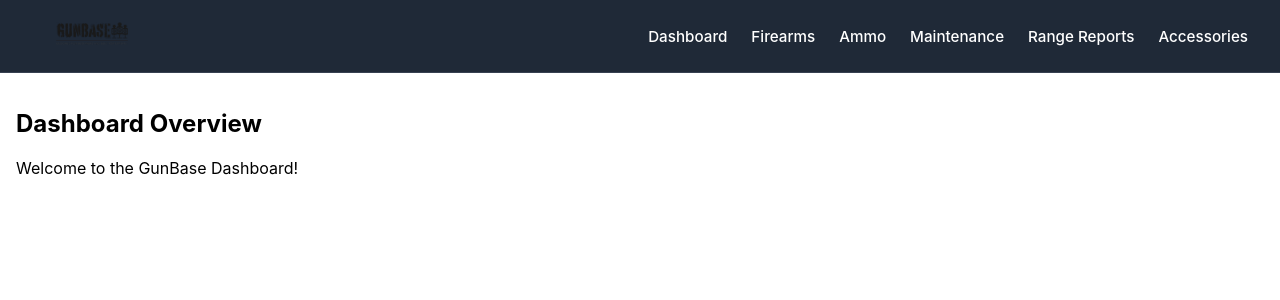
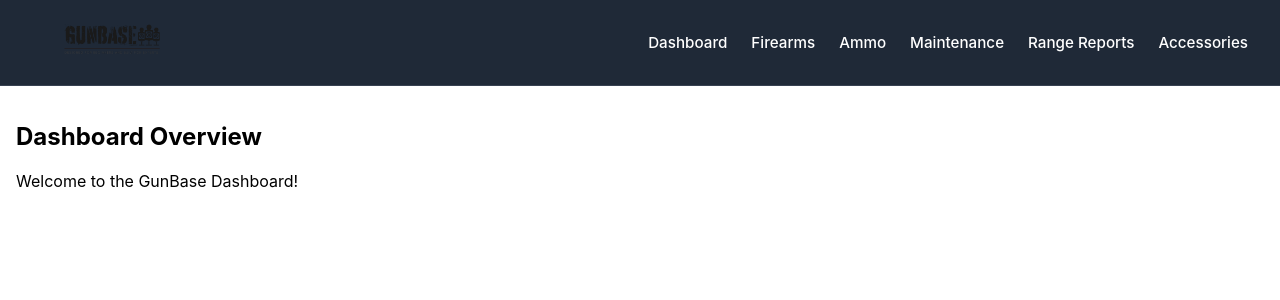
Before and after one commit to GunBaseApp/gunbase, a React (Create React App) app: page / in a window 1280 px wide. Shown: the top 300 px of the page. Built offline with nearby package versions, Linux system fonts and the light colour scheme.

Commit message:
Add logo to Navbar

```diff
--- a/src/components/Navbar.js
+++ b/src/components/Navbar.js
@@ -5,7 +5,16 @@ function Navbar() {
   return (
     <nav style={styles.nav}>
       <div style={styles.left}>
-        <img src="/logo.png" alt="GunBase Logo" style={styles.logo} />
+        <img
+  src="/logo.png"
+  alt="GunBase Logo"
+  style={{
+    maxWidth: '160px',
+    height: 'auto',
+    objectFit: 'contain'
+  }}
+/>
+
       </div>
       <div style={styles.right}>
         <Link to="/" style={styles.link}>Dashboard</Link>
```
